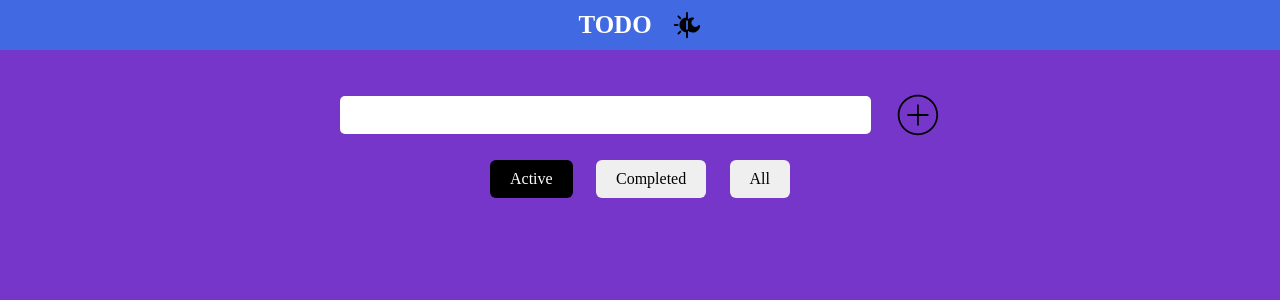
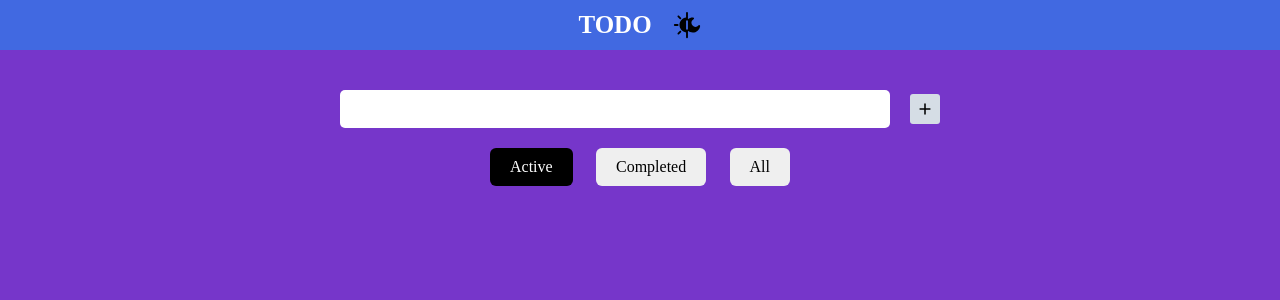
Before and after one commit to NurislamAituarov/ToDo-List-Test, a React (Create React App) app: page / in a window 1280 px wide. Shown: the top 300 px of the page. Built offline with nearby package versions, Linux system fonts and the light colour scheme.

Commit message:
refactoring commit

```diff
--- a/src/components/Buttons/index.tsx
+++ b/src/components/Buttons/index.tsx
@@ -14,6 +14,19 @@ interface IButtons {
 export function Buttons({ showFilter, resize, setShowFilter }: IButtons) {
   const filterItemValue = useAppSelector((state) => state.reducer.filterItem);
   const dispatch = useDispatch();
+  const refBlock = useRef<HTMLDivElement>(null);
+
+  useEffect(() => {
+    function handleClose(e: any) {
+      if (showFilter && refBlock.current && !refBlock.current.contains(e.target)) {
+        setShowFilter(false);
+      }
+    }
+    document.addEventListener('click', handleClose, true);
+    return () => {
+      document.removeEventListener('click', handleClose, true);
+    };
+  }, []);
 
   function onFilter(item: string) {
     dispatch(filterItem(item));
@@ -43,7 +56,8 @@ export function Buttons({ showFilter, resize, setShowFilter }: IButtons) {
       variants={variants}
       initial={'hidden'}
       animate={showFilter || resize ? 'visible' : 'hidden'}
-      className="buttons">
+      className="buttons"
+      ref={refBlock}>
       {filterValue.map((item, i) => {
         return (
           <motion.div key={i} variants={variantsChildren}>
--- a/src/components/Header/Header.scss
+++ b/src/components/Header/Header.scss
@@ -27,3 +27,10 @@
     padding: 15px 25px;
   }
 }
+@media screen and (max-width: 378px) {
+  .header {
+   h1{
+     font-size: 20px;
+   }
+  }
+}
--- a/src/components/Pop-up-text/PopUp.scss
+++ b/src/components/Pop-up-text/PopUp.scss
@@ -11,7 +11,10 @@
   justify-content: space-between;
   border-radius: 5px;
   transition: all 5s;
-
+  p{
+    color: white;
+    font-weight: 700;
+  }
   img {
     width: 20px;
   }
--- a/src/components/Pop-up-text/index.tsx
+++ b/src/components/Pop-up-text/index.tsx
@@ -1,6 +1,6 @@
 import './PopUp.scss';
 import { motion } from 'framer-motion';
-import added from '../../image/added.png';
+import add from '../../image/add.png';
 
 interface IPopUpText {
   isVisible: boolean;
@@ -16,7 +16,7 @@ export function PopUpText({ isVisible }: IPopUpText) {
         scale: 0,
         rotate: 0,
       }}>
-      <img src={added} alt="added" />
+      <img src={add} alt="added" />
       <p>Todo added</p>
     </motion.div>
   );
--- a/src/components/Todo-Add/TodoAdd.scss
+++ b/src/components/Todo-Add/TodoAdd.scss
@@ -17,7 +17,8 @@
       transition: 0.5s;
       &:hover,
       &:focus {
-        box-shadow: 5px 5px 10px 1px rgb(0, 0, 0, 0.5);
+        // box-shadow: 5px 5px 10px 1px rgb(0, 0, 0, 0.5);
+        box-shadow:var(--shadow)
       }
       &:active {
         background-color: black;
@@ -26,16 +27,15 @@
     }
   }
   label {
+    position: relative;
     display: flex;
     align-items: center;
     justify-content: space-between;
-    gap: 5px;
-    margin-top: 40px;
+    width: 100%;
     input {
       width: 100%;
       padding: 10px 20px;
       border-radius: 5px;
-      margin-right: 20px;
       transition: 0.4s;
       font-size: 16px;
     }
@@ -53,7 +53,14 @@
     }
   }
 }
-
+.form{
+  display: flex;
+  align-items: center;
+  justify-content: center;
+  gap:20px;
+  margin-top: 40px;
+  margin-bottom:5px;
+}
 .fadeAnimation {
   animation-name: fadeAnimation;
   animation-duration: 1s;
@@ -83,9 +90,12 @@
 }
 
 @media screen and (max-width: 378px) {
+  .form{
+    margin-top:10px;
+  }
   .todo__add {
     label {
-      margin-top: 10px;
+      margin-top: 0px;
       margin-bottom: 0;
     }
     .buttons {
--- a/src/components/Todo-Add/TodoAdd.tsx
+++ b/src/components/Todo-Add/TodoAdd.tsx
@@ -1,22 +1,25 @@
 import { useEffect, useRef, useState } from 'react';
+import { useDispatch } from 'react-redux';
+import './TodoAdd.scss';
+
 import { addItem } from '../../Actions/action';
-import { useDispatch } from 'react-redux';
 import Plus from '../svg/Plus';
-import './TodoAdd.scss';
 import { Buttons } from '../Buttons';
 import { Filter } from '../svg/Filter';
 import { IItem } from '../types';
 
 let index = 0;
+const div = document.createElement('div');
+div.innerHTML = 'Write the task';
+div.style.cssText = 'color:red; text-align:start; position:absolute; bottom:-30px; left:0;';
 
 const TodoAdd: React.FC = () => {
   const [value, setValue] = useState('');
   const [resize, setResize] = useState(true);
   const [showFilter, setShowFilter] = useState(false);
-  const formRef = useRef<HTMLFormElement>(null);
+  const formRef = useRef<HTMLLabelElement>(null);
   const refBlock = useRef<HTMLDivElement | null>(null);
   const dispatch = useDispatch();
-  // console.log('render');
 
   useEffect(() => {
     function onResize() {
@@ -33,23 +36,6 @@ const TodoAdd: React.FC = () => {
       window.removeEventListener('resize', onResize);
     };
   }, []);
-
-  // useEffect(() => {
-  //   function handleClose(e: any) {
-  //     if (showFilter && refBlock.current && !refBlock.current.contains(e.target)) {
-  //       // setShowFilter(false);
-  //     }
-  //   }
-  //   document.addEventListener('click', handleClose, true);
-  //   return () => {
-  //     document.removeEventListener('click', handleClose, true);
-  //   };
-  // }, []);
-
-  const div = document.createElement('div');
-  div.innerHTML = 'Write the task';
-  div.style.color = 'red';
-  div.style.textAlign = 'start';
 
   function onAddItem(value: string) {
     if (value) {
@@ -68,13 +54,12 @@ const TodoAdd: React.FC = () => {
   return (
     <div className="main__block todo__add">
       <form
-        className="fadeAnimation"
-        ref={formRef}
+        className="form fadeAnimation"
         onSubmit={(e) => {
           e.preventDefault();
           onAddItem(value);
         }}>
-        <label>
+        <label ref={formRef}>
           <input
             onChange={(e) => {
               setValue(e.target.value);
@@ -85,9 +70,9 @@ const TodoAdd: React.FC = () => {
             value={value}
             type="text"
           />
-          <Plus onAddItem={onAddItem} value={value} />
-          {!resize && <Filter showFilter={showFilter} setShowFilter={setShowFilter} />}
         </label>
+        <Plus onAddItem={onAddItem} value={value} />
+        {!resize && <Filter showFilter={showFilter} setShowFilter={setShowFilter} />}
       </form>
       {resize && <Buttons resize={resize} setShowFilter={setShowFilter} />}
       {showFilter && (
--- a/src/components/svg/Filter.tsx
+++ b/src/components/svg/Filter.tsx
@@ -7,6 +7,7 @@ interface IFilter {
 
 export function Filter({ showFilter, setShowFilter }: IFilter) {
   return (
+    <div className={s.container}>
       <svg
         onClick={() => setShowFilter(!showFilter)}
         className={s.filter}
@@ -16,8 +17,8 @@ export function Filter({ showFilter, setShowFilter }: IFilter) {
         xmlnsXlink="http://www.w3.org/1999/xlink"
         x="0px"
         y="0px"
-      width="40"
-      height="30"
+        width="20"
+        height="20"
         viewBox="0 0 402.577 402.577"
         style={{ background: '0 0 402.577 402.577' }}
         xmlSpace="preserve">
@@ -45,5 +46,6 @@ export function Filter({ showFilter, setShowFilter }: IFilter) {
         <g></g>
         <g></g>
       </svg>
+    </div>
   );
 }
--- a/src/components/svg/Plus.tsx
+++ b/src/components/svg/Plus.tsx
@@ -7,21 +7,31 @@ interface PlusProps {
 
 export default function Plus({ onAddItem, value }: PlusProps) {
   return (
-    <svg
+    <div
+      className={s.container}
       tabIndex={0}
       onClick={() => onAddItem && value && onAddItem(value)}
       onKeyPress={(e) => {
         if (e.code === 'Enter') {
           onAddItem && value && onAddItem(value);
         }
-      }}
-      className={s.plus}
-      fill="#000000"
-      xmlns="http://www.w3.org/2000/svg"
-      viewBox="0 0 50 50"
-      width="50px"
-      height="50px">
-      <path d="M 25 2 C 12.309295 2 2 12.309295 2 25 C 2 37.690705 12.309295 48 25 48 C 37.690705 48 48 37.690705 48 25 C 48 12.309295 37.690705 2 25 2 z M 25 4 C 36.609824 4 46 13.390176 46 25 C 46 36.609824 36.609824 46 25 46 C 13.390176 46 4 36.609824 4 25 C 4 13.390176 13.390176 4 25 4 z M 24 13 L 24 24 L 13 24 L 13 26 L 24 26 L 24 37 L 26 37 L 26 26 L 37 26 L 37 24 L 26 24 L 26 13 L 24 13 z" />
-    </svg>
+      }}>
+      <svg
+        width="20"
+        className={s.plus}
+        id="Layer_1"
+        style={{ background: '0 0 512 512' }}
+        version="1.1"
+        viewBox="0 0 512 512"
+        xmlSpace="preserve"
+        xmlns="http://www.w3.org/2000/svg"
+        xmlnsXlink="http://www.w3.org/1999/xlink">
+        <style type="text/css"></style>
+        <path
+          className="st0"
+          d="M381,236H276V131c0-11-9-20-20-20s-20,9-20,20v105H131c-11,0-20,9-20,20s9,20,20,20h105v105c0,11,9,20,20,20  s20-9,20-20V276h105c11,0,20-9,20-20S392,236,381,236z"
+        />
+      </svg>
+    </div>
   );
 }
--- a/src/components/svg/svg.module.scss
+++ b/src/components/svg/svg.module.scss
@@ -1,3 +1,14 @@
+.container{
+  display: flex;
+  align-items:center;
+  justify-content: center;
+  padding: 5px;
+  background-color:var(--background-svg-container);
+  border-radius:3px;
+  &:active{
+    background-color:#8798aa;
+  }
+}
 .plus {
   cursor: pointer;
   outline: none;
@@ -6,13 +17,13 @@
   &:hover,
   &:focus,
   &:active {
-    fill: rgb(41, 206, 0);
-    transform: scale(1.2);
+
   }
 }
 
 .close {
   transition: 0.3s;
+  fill:var(--svg-color);
   &:hover {
     transform: scale(1.1);
     fill: red;
@@ -21,6 +32,7 @@
 
 .completed {
   transition: 0.3s;
+  fill:var(--svg-color);
   &:hover {
     transform: scale(1.1);
     fill: rgb(0, 172, 0);
--- a/src/index.css
+++ b/src/index.css
@@ -2,8 +2,12 @@ body {
   margin: 0;
   background-color: var(--background-color);
   color: white;
+  overflow-x: hidden;
 }
-
+html {
+  margin-left: calc(100vw - 100%);
+  margin-right: 0;
+}
 * {
   margin: 0;
   padding: 0;
@@ -40,16 +44,23 @@ html[data-theme='light'] {
   --background-header: #4169e1;
   --background-color: rgb(118, 54, 202);
   --add-button-color: black;
-  --shadow: 0px 0px 30px 1px rgb(0, 0, 0, 0.5);
+  --background-color-item: rgba(255, 255, 255, 0.7);
+
+  --shadow: 5px 5px 10px 1px rgb(0, 0, 0, 0.5);
   --svg-color: rgb(0, 0, 0);
   --background-pop-up: rgb(0, 156, 0);
+  --background-svg-container: #d5dde5;
+
 }
 
 html[data-theme='dark'] {
   --background-header: #171923;
   --background-color: #1a202c;
   --add-button-color: rgb(255, 255, 255);
-  --shadow: 0px 0px 10px 1px rgb(170, 170, 170);
+  --background-color-item: none;
+
+  --shadow: 5px 5px 10px 1px rgb(0, 0, 0);
   --svg-color: rgb(255, 255, 255);
   --background-pop-up: rgb(49, 165, 49);
+  --background-svg-container: #3c3c3c;
 }
```
Also changed, not shown: src/components/Todo-List/TodoList.scss (+12 -4 lines), src/components/Todo-List/TodoList.tsx (+9 -16 lines), src/image/add.png (added). Lines whose indentation alone changed are shown as unchanged.
